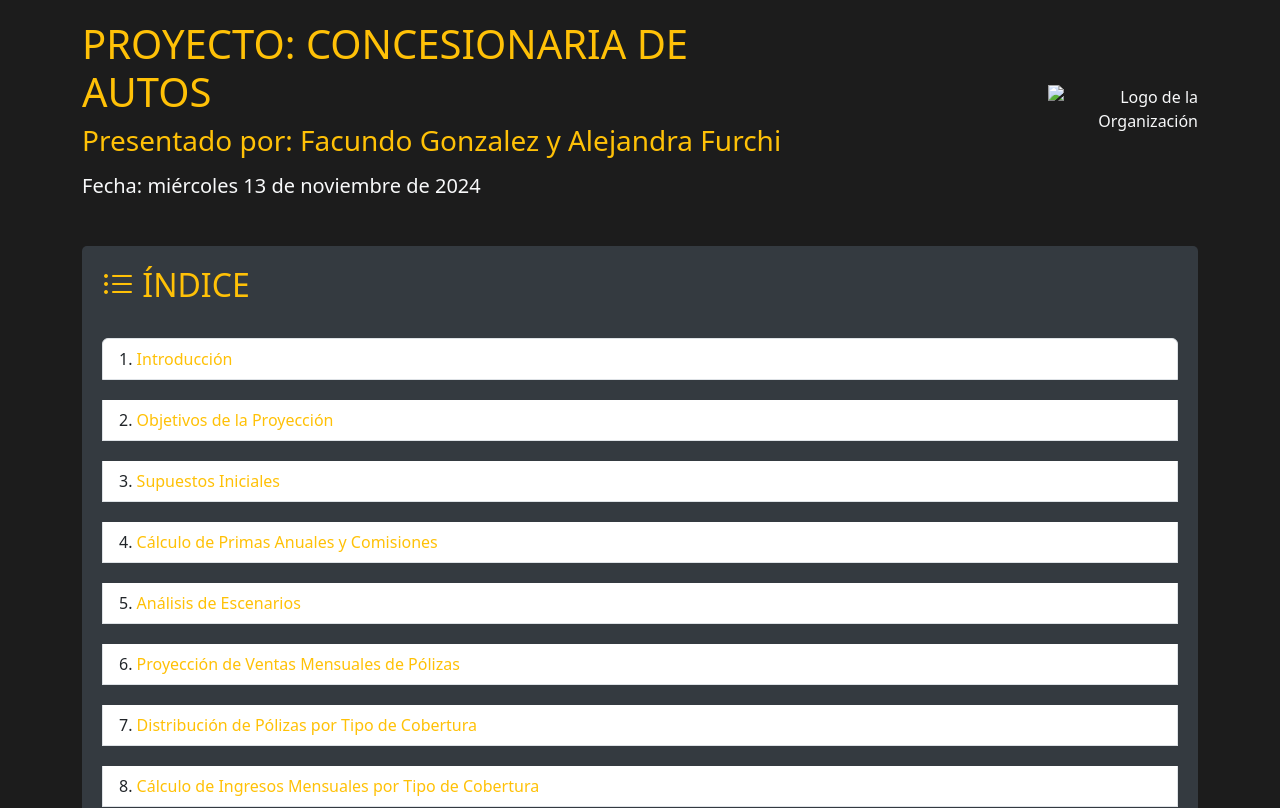
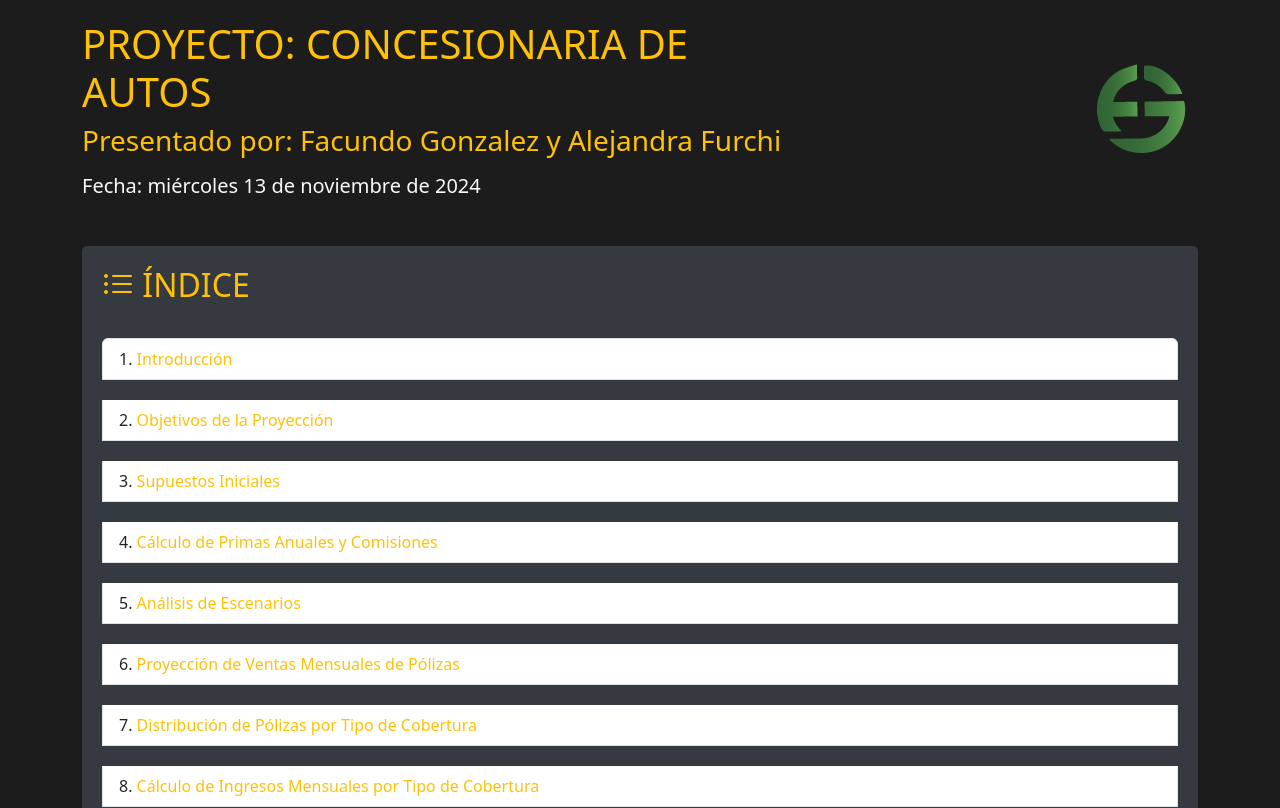
Before and after one commit to facugon85/agencia_, a plain HTML site: page index.html in a window 1280 px wide. Shown: the top 808 px of the page. Drawn offline with nearby package versions, Linux system fonts and the light colour scheme; the site is published under a folder, as on GitHub Pages, so addresses that start at the root find nothing.

Commit message:
Update index.html
Ajuste de ruta de logo

```diff
--- a/index.html
+++ b/index.html
@@ -120,7 +120,7 @@
                 <h5 class="mb-0">Fecha: miércoles 13 de noviembre de 2024</h5>
             </div>
             <div class="col-12 col-md-4 text-center text-md-end">
-                <img src="/logo.png" alt="Logo de la Organización" class="logo">
+                <img src="logo.png" alt="Logo de la Organización" class="logo">
             </div>
         </div>
 
```
